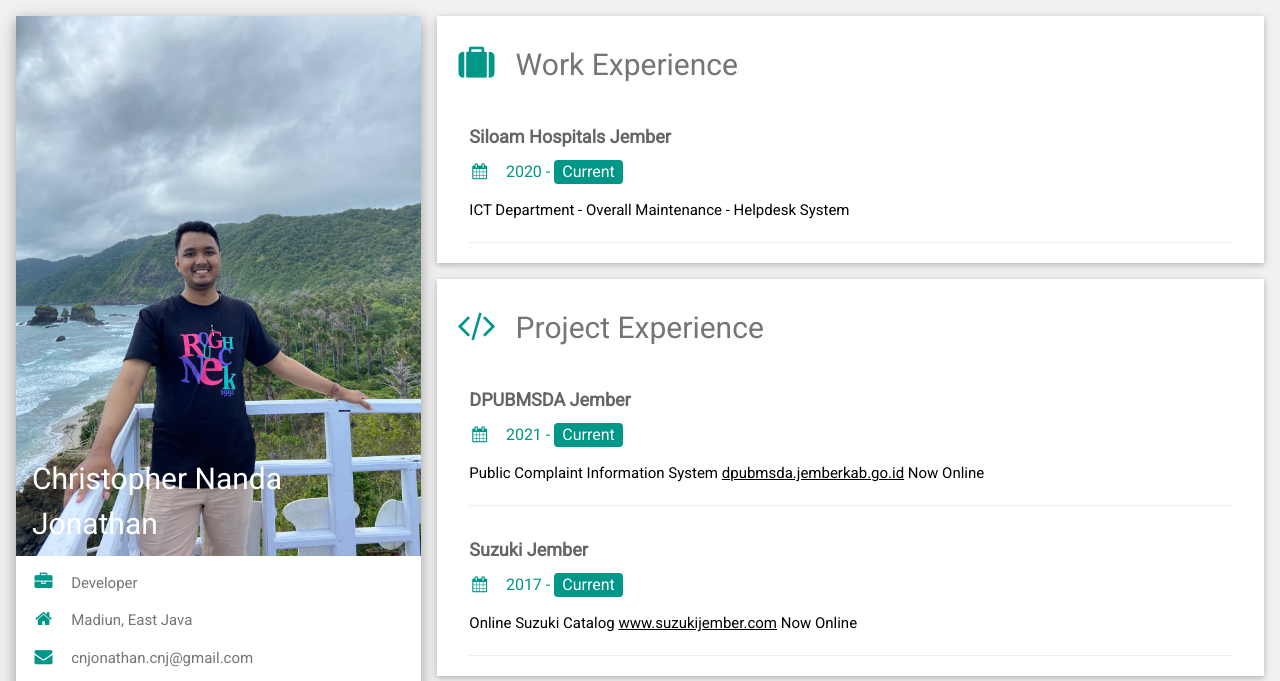
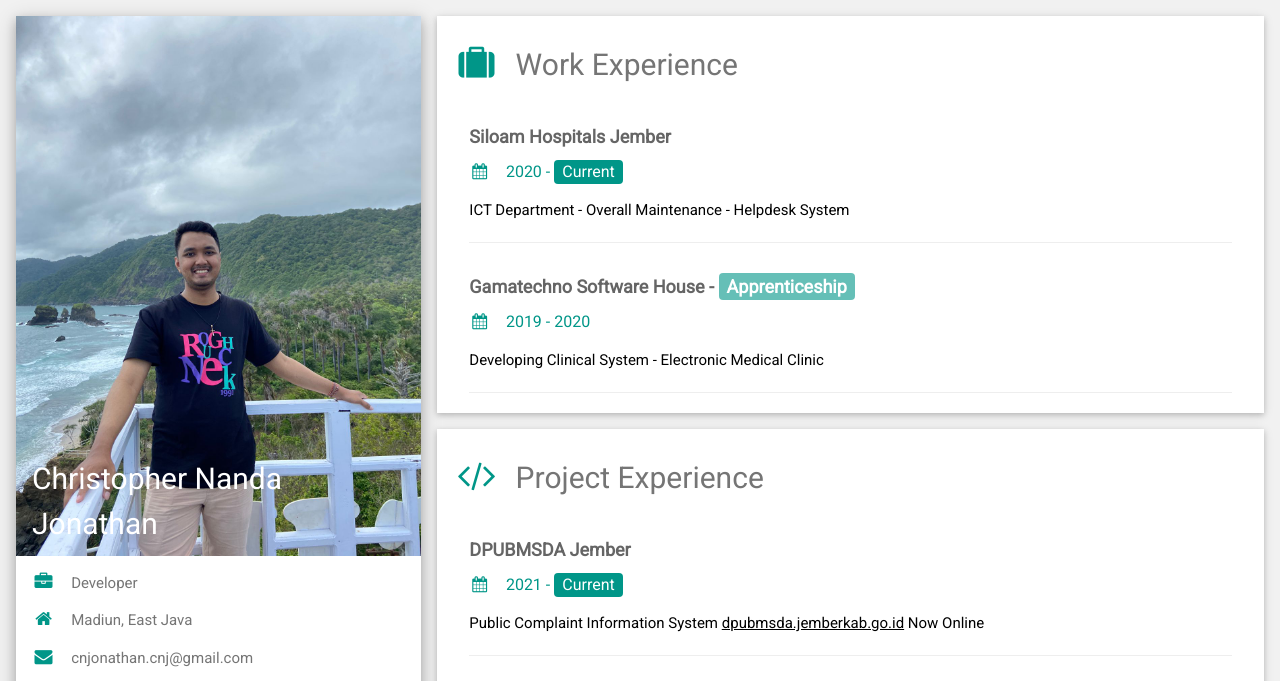
Before and after one commit to cnjonathan/cv, a plain HTML site: page index.html in a window 1280 px wide. Shown: the top 681 px of the page. Drawn offline with nearby package versions, Linux system fonts and the light colour scheme.

Commit message:
Update index
Update PKL

```diff
--- a/index.html
+++ b/index.html
@@ -86,6 +86,13 @@ html,body,h1,h2,h3,h4,h5,h6 {font-family: "Roboto", sans-serif}
           <p>ICT Department - Overall Maintenance - Helpdesk System</p>
           <hr>
         </div>
+
+        <div class="w3-container">
+          <h5 class="w3-opacity"><b>Gamatechno Software House - <span class="w3-tag w3-teal w3-round">Apprenticeship</span></b></h5>
+          <h6 class="w3-text-teal"><i class="fa fa-calendar fa-fw w3-margin-right"></i>2019 - 2020</h6>
+          <p>Developing Clinical System - Electronic Medical Clinic</p>
+          <hr>
+        </div>
       </div>
 
       <div class="w3-container w3-card w3-white w3-margin-bottom">
```
